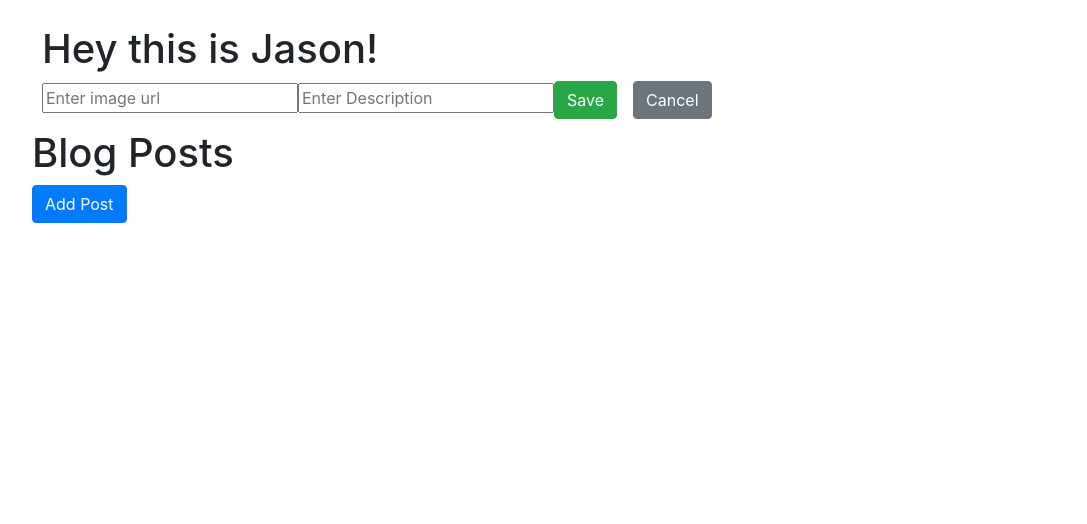
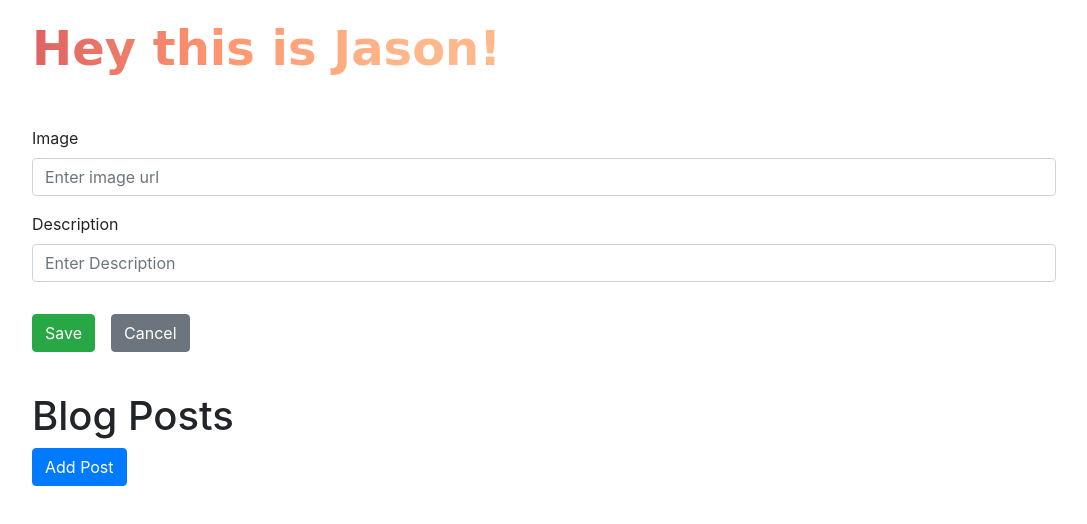
Before and after one commit to jasont2022/dynamic-website, a React (Vite) app: page / in a window 1280 px wide. Both pictures are taken after a click on the button "Edit". Shown: the top 524 px of the page, without its empty margins (96-1183 px from the left). Built offline with nearby package versions, Linux system fonts and the light colour scheme.

Commit message:
finished styling the intro

```diff
--- a/src/components/AddIntro.js
+++ b/src/components/AddIntro.js
@@ -2,11 +2,7 @@
 /* eslint-disable react/jsx-filename-extension */
 import React, { useState } from 'react'
 import s from 'styled-components'
-import { Button } from 'react-bootstrap'
-
-const FormWrapper = s.div`
-
-`
+import { Button, Form } from 'react-bootstrap'
 
 const AddIntro = ({
   setIsEdit, image, description, modifyIntro,
@@ -15,21 +11,28 @@ const AddIntro = ({
   const [desc, setDesc] = useState(description)
 
   return (
-    <FormWrapper>
-      <input
+    <Form style={{ marginTop: '3em' }}>
+      <Form.Group controlId="formBasicImgUrl">
+        <Form.Label>Image</Form.Label>
+        <Form.Control
           type="text"
           placeholder="Enter image url"
           value={img}
           onChange={e => setImg(e.target.value)}
         />
-      <input
+      </Form.Group>
+      <Form.Group controlId="formBasicDescription">
+        <Form.Label>Description</Form.Label>
+        <Form.Control
           type="text"
           placeholder="Enter Description"
           value={desc}
           onChange={e => setDesc(e.target.value)}
         />
+      </Form.Group>
       <Button
         variant="success"
+        style={{ marginTop: '1rem' }}
         onClick={() => {
           modifyIntro(img, desc)
           setIsEdit()
@@ -39,12 +42,12 @@ const AddIntro = ({
       </Button>
       <Button
         variant="secondary"
-        style={{ marginLeft: '1rem' }}
+        style={{ marginLeft: '1rem', marginTop: '1rem' }}
         onClick={setIsEdit}
       >
         Cancel
       </Button>
-    </FormWrapper>
+    </Form>
   )
 }
 
--- a/src/components/Intro.js
+++ b/src/components/Intro.js
@@ -3,14 +3,29 @@
 /* eslint-disable react/prop-types */
 import React, { useState } from 'react'
 import s from 'styled-components'
-import { Button } from 'react-bootstrap'
+import { Button, Image } from 'react-bootstrap'
 import { connect } from 'react-redux'
 import { editIntro } from '../actions'
 import AddIntro from './AddIntro'
 
 const IntroWrapper = s.div`
-  margin: 5px;
-  padding: 5px;
+  margin: 10px 0px 40px 0px;
+`
+const Title = s.h1`
+  font-size: 48px;
+  font-weight: 800;
+  font-family: "Comic Sans MS", cursive, sans-serif;
+  background: linear-gradient(to right, #de6262, #ff9671, #ffb88c 37%);
+  -webkit-background-clip: text;
+  -webkit-text-fill-color: transparent;
+`
+
+const Img = s(Image)`
+  width: 300px;
+  hieght: 300px;
+  border-radius: 5%;
+  margin-top: 1.5rem;
+  margin-bottom: 1rem;
 `
 
 const Intro = ({ image, description, dispatchEditIntro }) => {
@@ -19,7 +34,7 @@ const Intro = ({ image, description, dispatchEditIntro }) => {
   if (isEdit) {
     return (
       <IntroWrapper>
-        <h1>Hey this is Jason!</h1>
+        <Title>Hey this is Jason!</Title>
         <AddIntro
           setIsEdit={() => setIsEdit(false)}
           image={image}
@@ -31,8 +46,8 @@ const Intro = ({ image, description, dispatchEditIntro }) => {
   }
   return (
     <IntroWrapper>
-      <h1>Hey this is Jason!</h1>
-      <img src={image} alt="" />
+      <Title>Hey this is Jason!</Title>
+      <Img src={image} rounded />
       <p>{description}</p>
       <Button variant="warning" onClick={() => setIsEdit(true)}>Edit</Button>
     </IntroWrapper>
```
Lines whose indentation alone changed are shown as unchanged.
